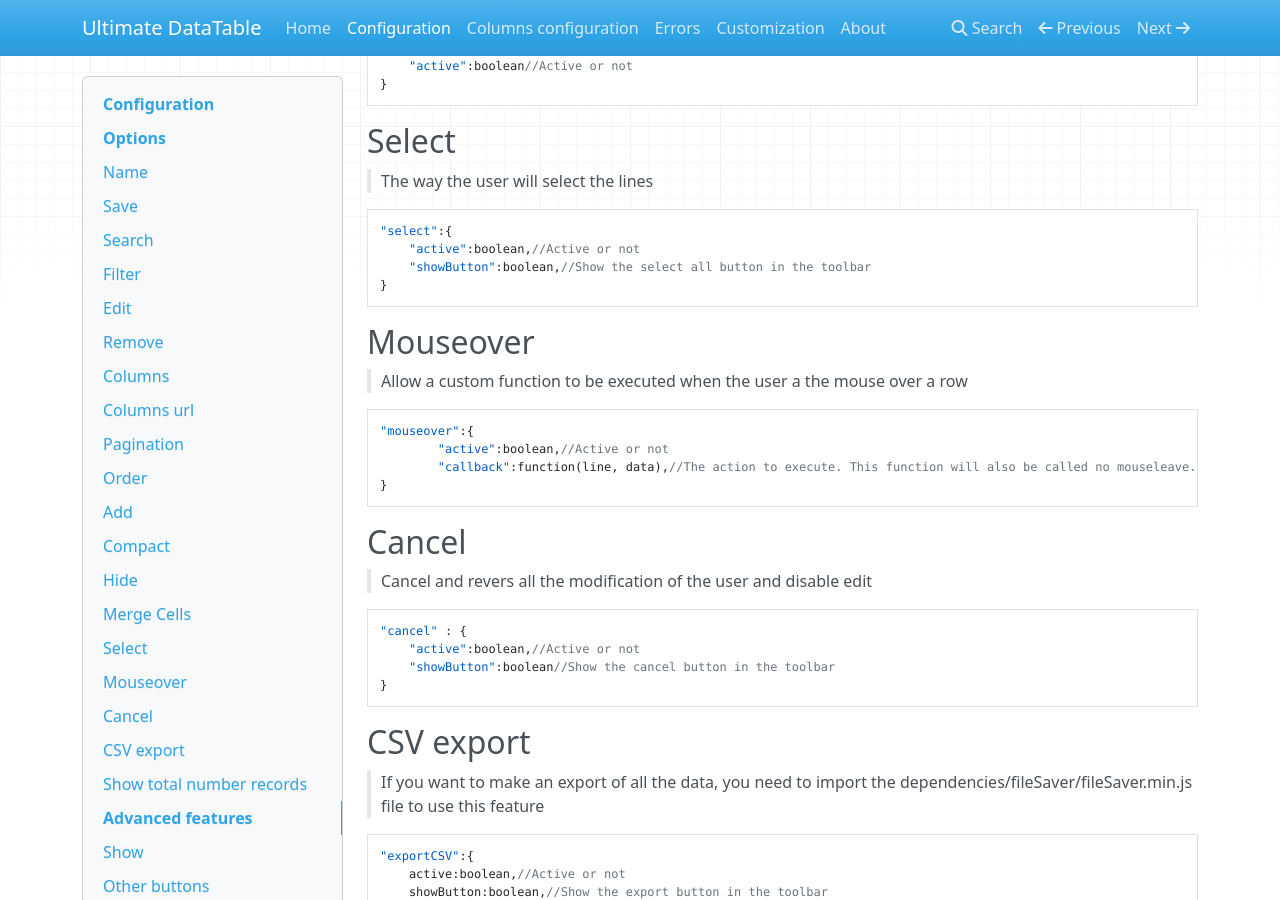
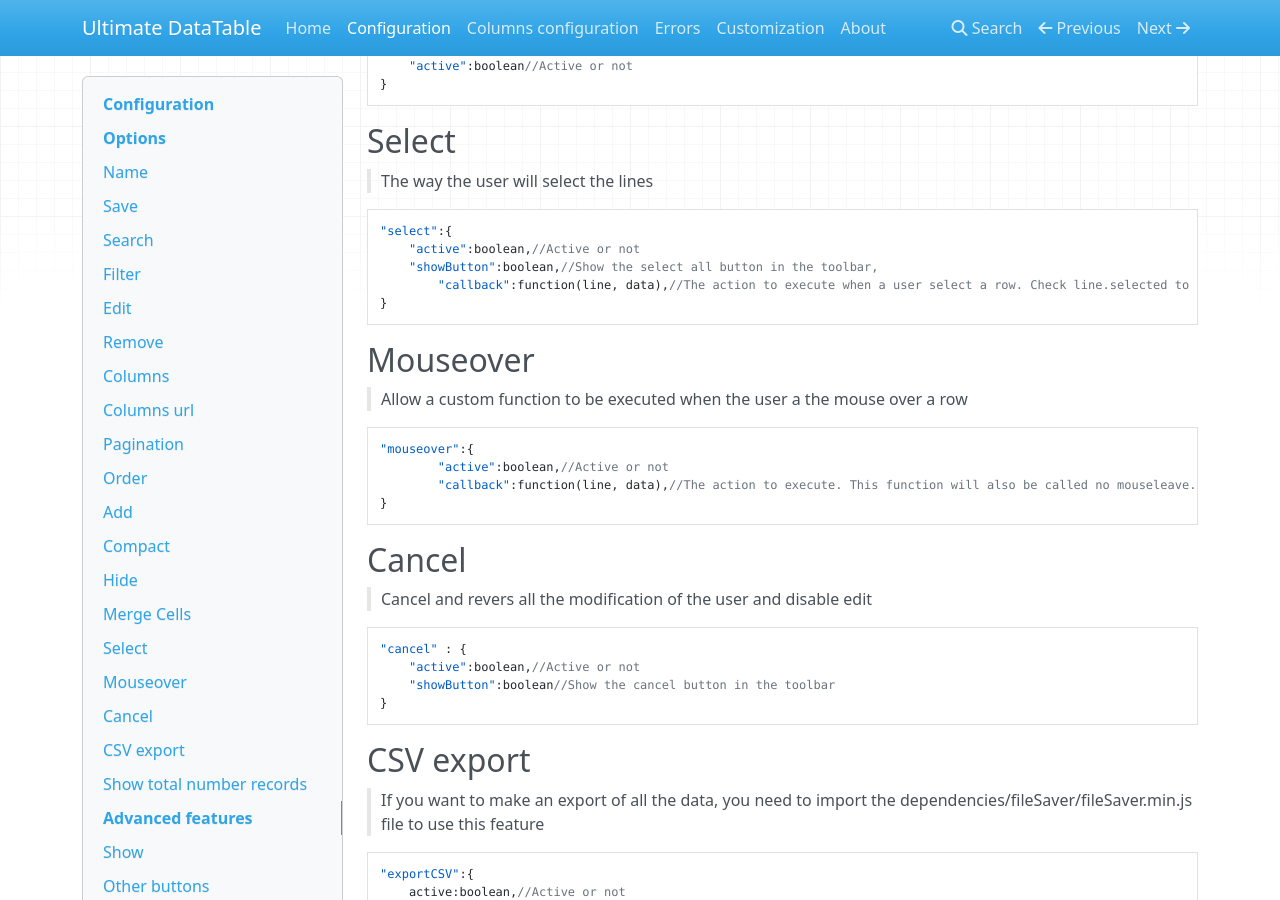
Before and after one commit to institut-de-genomique/Ultimate-DataTable, an MkDocs documentation site: the page built from docs/configuration.md, in a window 1280 px wide and 900 px high, scrolled down 4286 px. Built offline with MkDocs 1.6.1, drawn with Linux system fonts in a browser that asks for light colours; nearby versions of some CDN libraries; old or Windows-style settings are respelled for this version of MkDocs.

Commit message:
update doc for select callback

````diff
--- a/docs/configuration.md
+++ b/docs/configuration.md
@@ -185,7 +185,8 @@ compact:boolean/boolean
 ```json
 "select":{
 	"active":boolean,//Active or not
-	"showButton":boolean,//Show the select all button in the toolbar
+	"showButton":boolean,//Show the select all button in the toolbar,
+        "callback":function(line, data),//The action to execute when a user select a row. Check line.selected to know whether the user selected or unselected a row.
 }
 ```
 ## Mouseover
````
